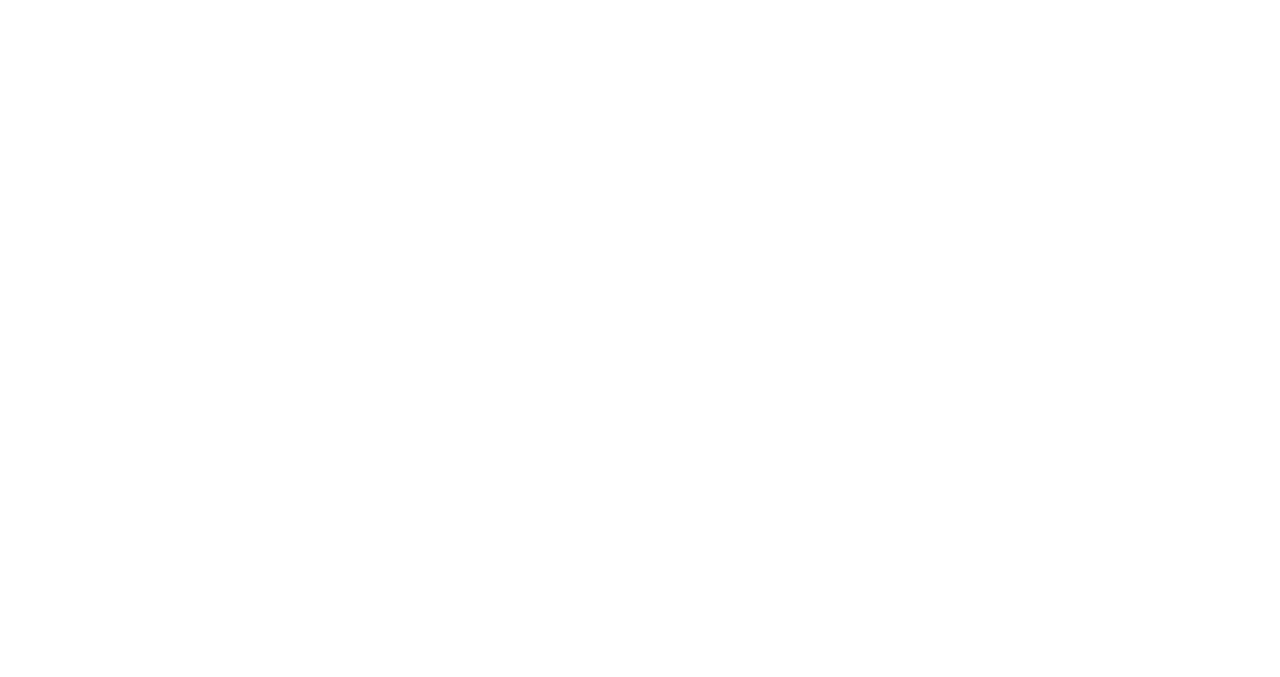
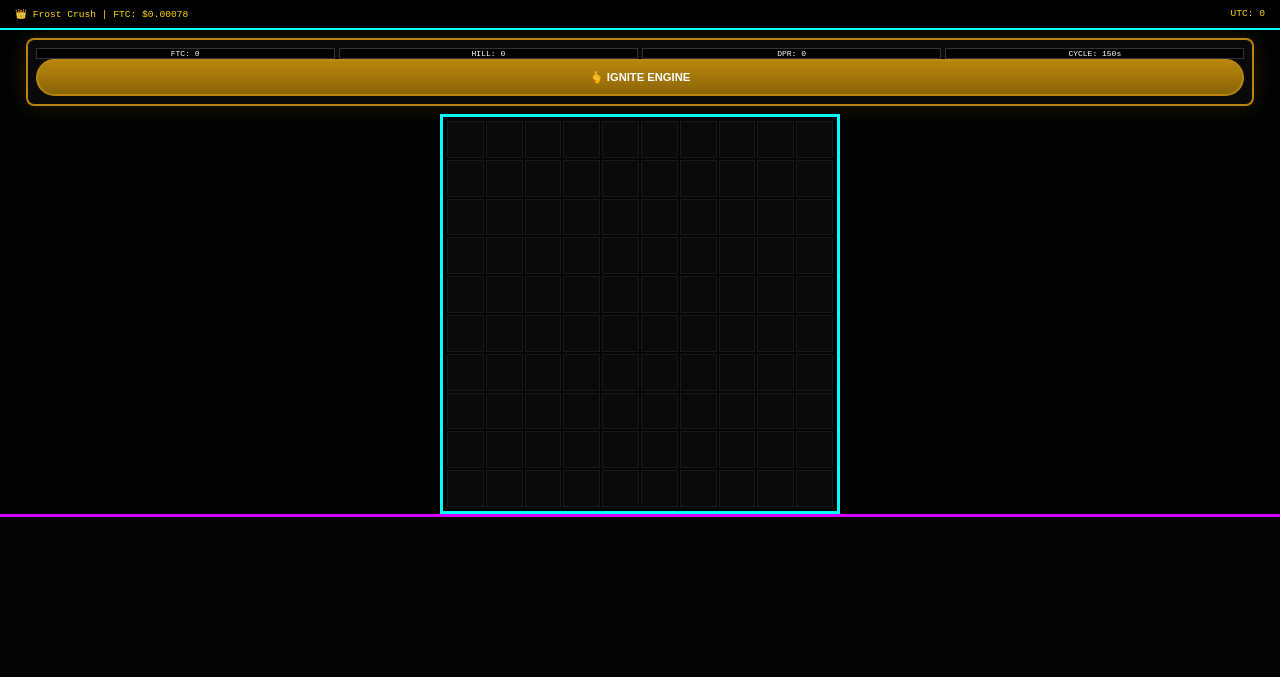
Before and after one commit to FrosTether/Finux, a plain HTML site: page blocks.html in a window 1280 px wide. Drawn offline with Linux system fonts and the light colour scheme.

Commit message:
Update blocks.html

```diff
--- a/blocks.html
+++ b/blocks.html
@@ -1,3 +1,67 @@
+<!DOCTYPE html>
+<html lang="en">
+<head>
+<title>Frost Crush | Burn Pulse Sync</title>
+<meta name="viewport" content="width=device-width,initial-scale=1,user-scalable=no,maximum-scale=1,viewport-fit=cover">
+<meta charset="UTF-8">
+<style>
+:root{--bg:#020202;--g:#FFD700;--gd:#B8860b;--f:#0a0a0a;--p:#d500f9;--c:#0ff;--sb:env(safe-area-inset-bottom,20px)}
+*{margin:0;padding:0;box-sizing:border-box;-webkit-tap-highlight-color:transparent;user-select:none;touch-action:none}
+body{background:var(--bg);color:var(--g);font-family:'Courier New',monospace;height:100vh;overflow:hidden;display:flex;flex-direction:column;align-items:center}
+.h{width:100%;background:#000;border-bottom:2px solid var(--c);padding:8px 15px;display:flex;justify-content:space-between;font-size:.6rem;z-index:50}
+.d{width:96%;background:#0a0a0a;border:2px solid var(--gd);border-radius:8px;margin:8px 0;padding:8px;box-shadow:0 0 20px rgba(255,215,0,.15)}
+#g{display:grid;grid-template-columns:repeat(10,1fr);gap:2px;aspect-ratio:1/1;height:min(98vw,50vh);width:min(98vw,50vh);background:#050505;border:3px solid var(--c);padding:4px;position:relative;transition:0.4s}
+/* Burn Pulse Ripple Animation */
+.burn-ripple{border-color:#fff !important; box-shadow: 0 0 40px var(--c), inset 0 0 20px #fff !important}
+.c{background:var(--f);width:100%;height:100%;display:flex;justify-content:center;align-items:center;border:1px solid #1a1a1a;position:relative}
+.fi{background:linear-gradient(135deg,var(--p),#7b1fa2);border:1px solid #ea80fc;box-shadow:0 0 15px var(--p);z-index:5}
+.hn{height:calc(20vh + var(--sb));width:100%;background:#050505;border-top:3px solid var(--p);display:flex;justify-content:center;gap:10px;align-items:center;padding-bottom:calc(var(--sb) + 35px)}
+.ba{width:100%;background:linear-gradient(180deg,#b8860b,#8b6508);color:#fff;border:2px solid var(--gd);padding:10px;border-radius:20px;font-size:.7rem;font-weight:900}
+.ba.a{background:linear-gradient(180deg,var(--c),#008b8b);border-color:var(--c);color:#000}
+</style>
+</head>
+<body onload="init()">
+<div class="h"><div>👑 Frost Crush | FTC: $0.00078</div><div id="te">UTC: 0</div></div>
+<div class="d">
+<div class="sr" style="display:grid;grid-template-columns:repeat(4,1fr);gap:4px">
+<div class="ab" style="background:#000;border:1px solid #333;text-align:center;font-size:.5rem;color:#fff">FTC: <span id="hr">0</span></div>
+<div class="ab" style="background:#000;border:1px solid #333;text-align:center;font-size:.5rem;color:#fff">HILL: <span id="score">0</span></div>
+<div class="ab" style="background:#000;border:1px solid #333;text-align:center;font-size:.5rem;color:#fff">DPR: <span id="burn">0</span></div>
+<div class="ab" style="background:#000;border:1px solid #333;text-align:center;font-size:.5rem;color:#fff">CYCLE: <span id="cycle">150s</span></div>
+</div>
+<button id="lb" class="ba" onclick="tL()">🫰 IGNITE ENGINE</button>
+</div>
+<div id="g"></div>
+<div class="hn" id="hn"></div>
+
+<script>
+const FTC_CONTRACT = "0xee132a0fa1f0724d3ec3936f0cdc5213af748c42";
+let G=new Uint8Array(100), R=Number(localStorage.getItem('hr'))||0, SCORE=0, HT=150, BURN=Number(localStorage.getItem('burnCount'))||0, A$={c:null,hum:null}, ENG=false;
+
+function tL(){if(!A$.c)A$.c=new(window.AudioContext||window.webkitAudioContext)();const b=document.getElementById('lb');if(ENG){ENG=false;if(A$.hum)A$.hum.stop();b.innerText="🫰 IGNITE ENGINE";}else{ENG=true;const hO=A$.c.createOscillator();hO.type='sine';hO.frequency.value=7.83;hO.connect(A$.c.destination);hO.start();A$.hum=hO;b.innerText="🟢 MINING ACTIVE";}}
+
+function init(){
+    const gD=document.getElementById('g');gD.innerHTML='';G.fill(0);
+    for(let i=0;i<100;i++){let c=document.createElement('div');c.className='c';c.id='c'+i;gD.appendChild(c)}
+    setInterval(()=>{if(ENG){HT--; if(HT<=0){HT=150; R+=6.685; localStorage.setItem('hr',R); triggerBurnPulse();} uU();}},1000);
+}
+
+function triggerBurnPulse(){
+    const g=document.getElementById('g'); g.classList.add('burn-ripple');
+    if(navigator.vibrate) navigator.vibrate([10, 40, 10]);
+    setTimeout(()=>g.classList.remove('burn-ripple'), 500);
+}
+
+function uU(){
+    document.getElementById('hr').innerText=Math.floor(R);
+    document.getElementById('score').innerText=SCORE;
+    document.getElementById('burn').innerText=BURN;
+    document.getElementById('cycle').innerText=HT+"s";
+}
+init();
+</script>
+</body>
+</html>
 <style>
 /* ... [Existing variables] ... */
 .surge-gold { border-color: var(--g) !important; box-shadow: 0 0 50px var(--g) !important; background: rgba(255, 215, 0, 0.1) !important; }
```
